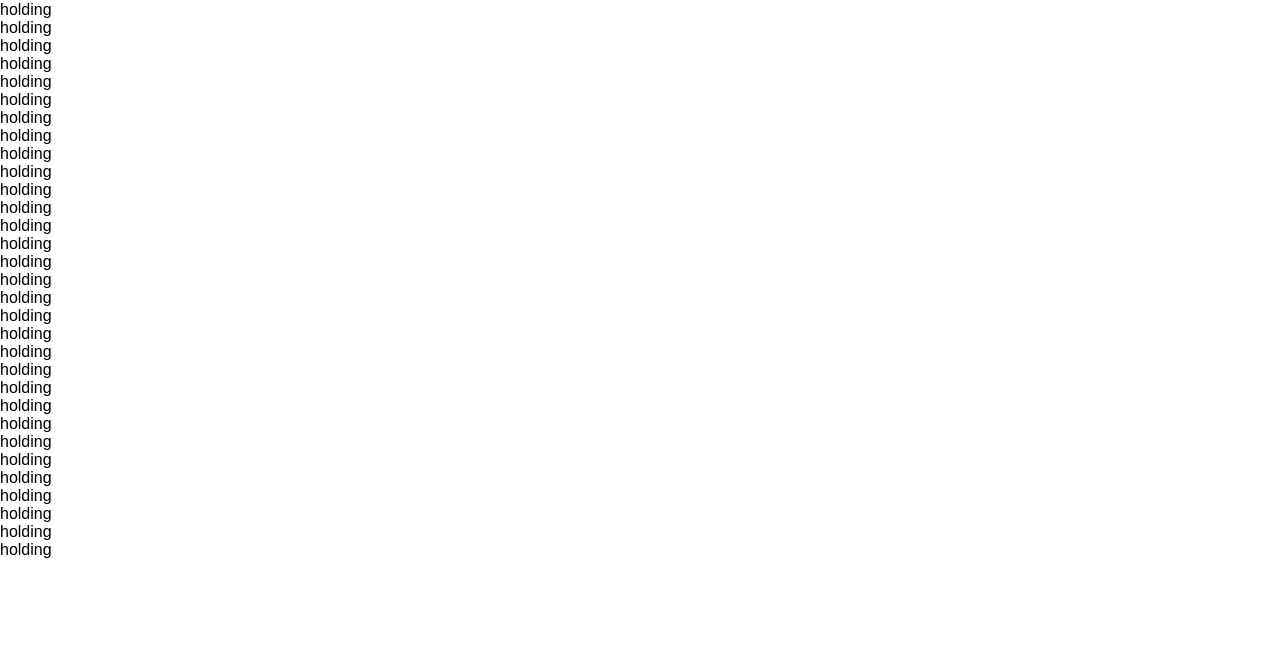
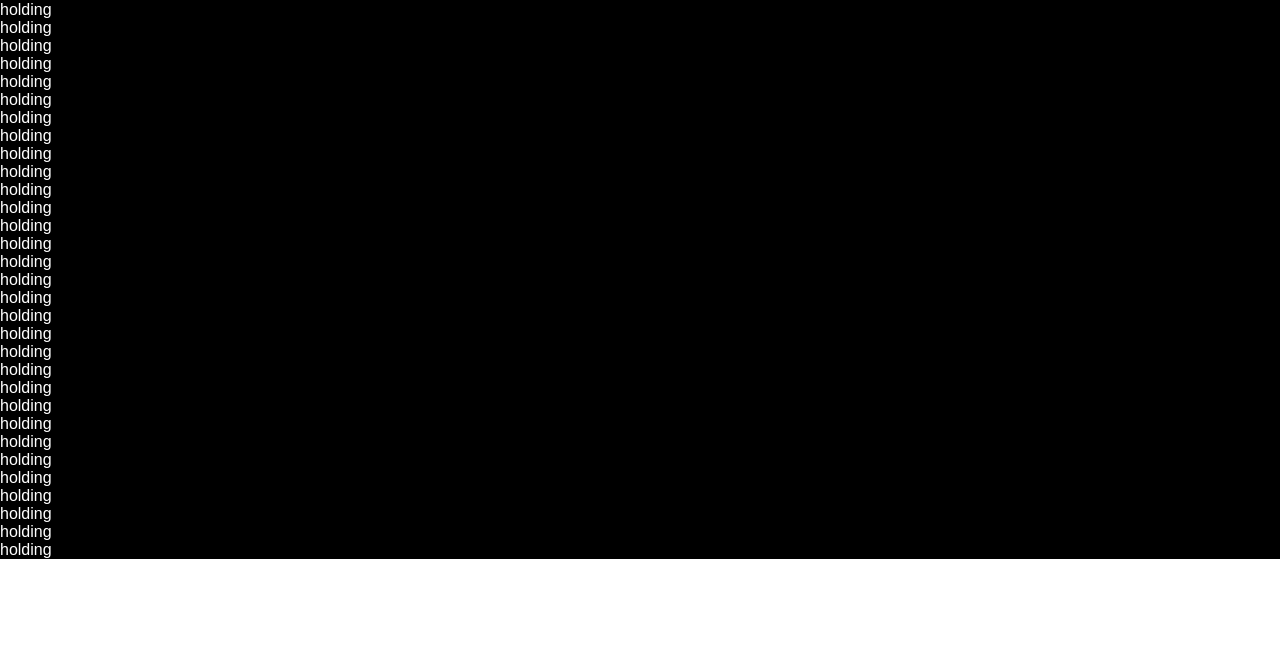
Before and after one commit to gracexuwt/StudyBuddy, a website: page index.html in a window 1280 px wide. Shown: the part 134-800 px from the top of the page. Drawn offline with Linux system fonts and the light colour scheme.

Commit message:
changed colors of timer section

```diff
--- a/index.html
+++ b/index.html
@@ -50,7 +50,9 @@
     </div>
 
     <!--Todo List section-->
+    <div class="main" id="todo">
 
+    </div>
     <script src="menu.js"></script>
 
 </body>
--- a/styles.css
+++ b/styles.css
@@ -114,6 +114,12 @@
     transition: all 0.3s ease;
 }
 
+.hero__container {
+    color: var(--main-font-color);
+    background: var(--dark-bg-color);
+}
+
+
 @media screen and (max-width: 960px) {
     .navbar__container {
         display: flex;
```
